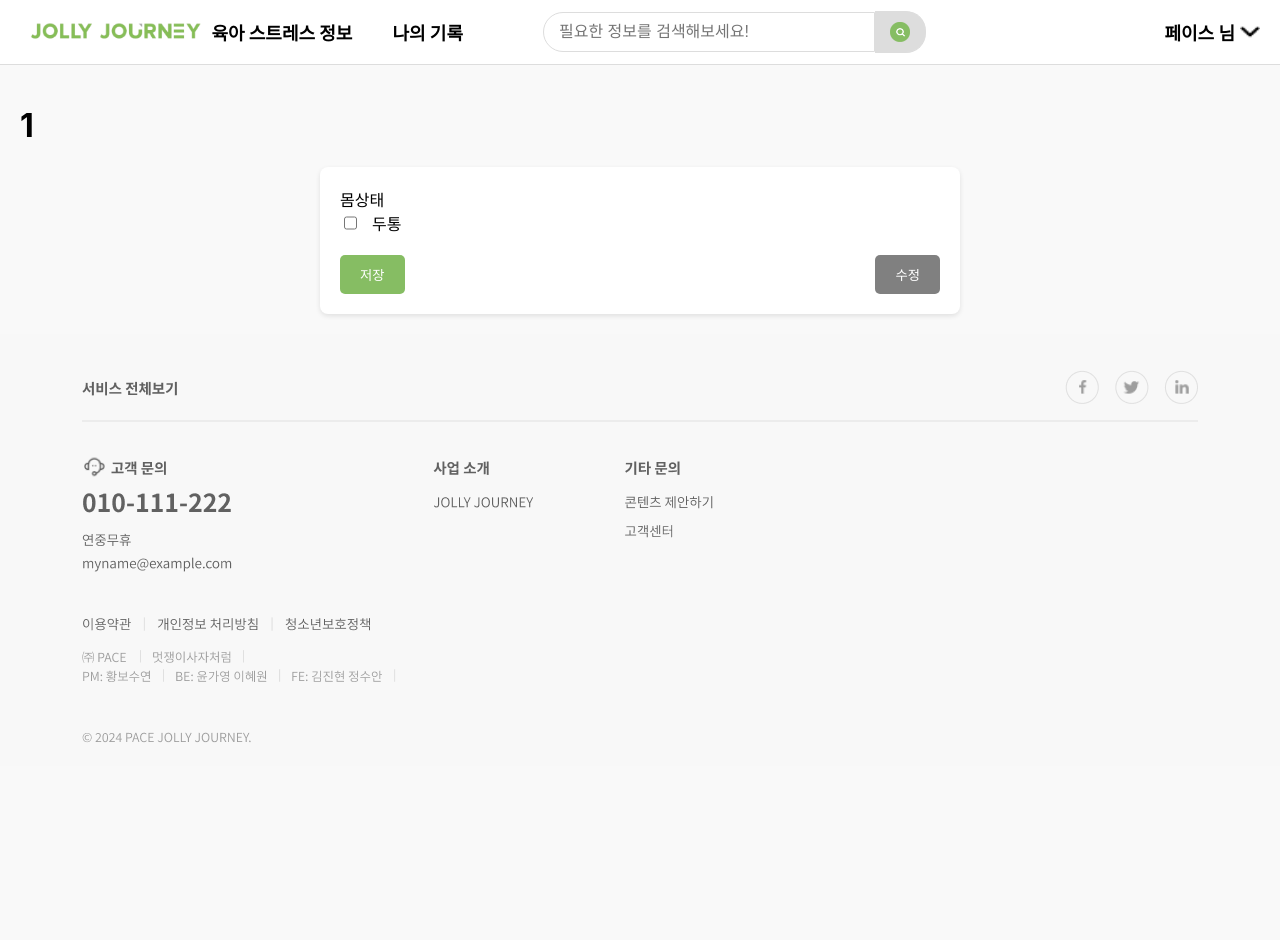
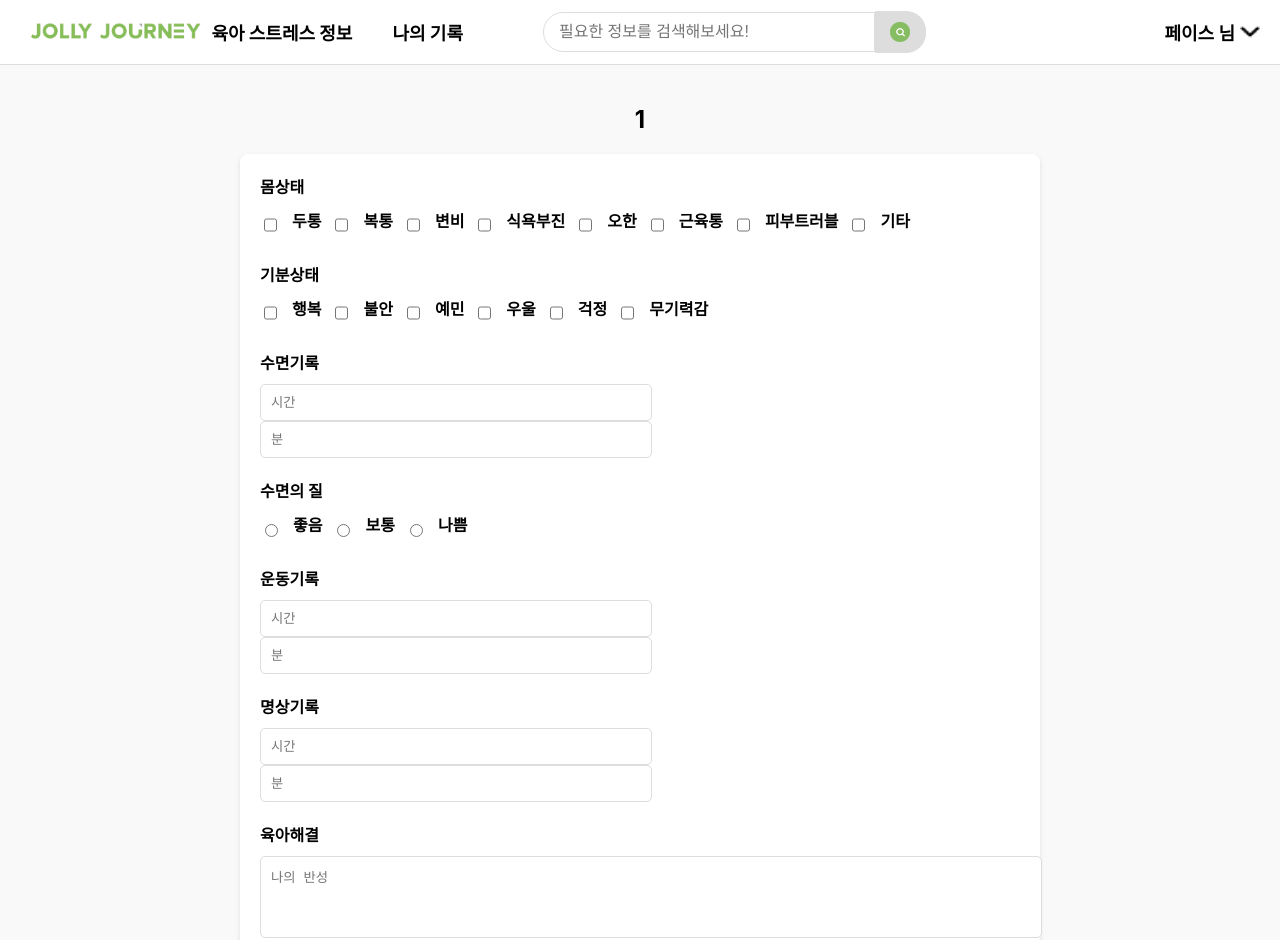
Before and after one commit to Likelion-YeungNam-Univ/12th-JollyJourney-FE, a React (Create React App) app: page /record/1 in a window 1280 px wide. Shown: the top 940 px of the page. Before the commit the page ends 800 px from the top, so only its background shows below. Built offline with nearby package versions, Linux system fonts and the light colour scheme.

Commit message:
Record Detail Modification

```diff
--- a/src/App.js
+++ b/src/App.js
@@ -1,3 +1,4 @@
+// src/App.js
 import React from 'react';
 import { BrowserRouter as Router, Route, Routes } from 'react-router-dom';
 import Board from './components/board/Board';
@@ -10,7 +11,6 @@ import RecordDetail from './components/record/RecordDetail'; // 추가
 import Navbar from './components/common/Navbar';
 import Footer from './components/common/Footer';
 import './App.css';
-
 const App = () => {
   return (
     <Router>
--- a/src/components/record/RecordDetail.css
+++ b/src/components/record/RecordDetail.css
@@ -1,5 +1,8 @@
 .record-detail-container {
     padding: 20px;
+    max-width: 800px;
+    margin: auto;
+    text-align: center;
   }
 
   .record-form {
@@ -7,12 +10,11 @@
     padding: 20px;
     border-radius: 8px;
     box-shadow: 0 2px 5px rgba(0, 0, 0, 0.1);
-    max-width: 600px;
-    margin: auto;
   }
 
   .form-group {
     margin-bottom: 20px;
+    text-align: left;
   }
 
   .checkbox-group {
@@ -23,6 +25,38 @@
 
   .checkbox-group input[type="checkbox"] {
     margin-right: 5px;
+  }
+
+  .radio-group {
+    display: flex;
+    gap: 10px;
+  }
+
+  .radio-group input[type="radio"] {
+    margin-right: 5px;
+  }
+
+  .form-group label {
+    display: block;
+    margin-bottom: 10px;
+    font-weight: bold;
+  }
+
+  .form-group input[type="number"] {
+    width: calc(50% - 10px);
+    margin-right: 10px;
+    padding: 10px;
+    border: 1px solid #ddd;
+    border-radius: 5px;
+  }
+
+  .form-group textarea {
+    width: 100%;
+    padding: 10px;
+    border: 1px solid #ddd;
+    border-radius: 5px;
+    resize: none;
+    height: 60px;
   }
 
   .form-buttons {
--- a/src/components/record/RecordDetail.js
+++ b/src/components/record/RecordDetail.js
@@ -7,20 +7,92 @@ const RecordDetail = () => {
 
   return (
     <div className="record-detail-container">
-      <h1>{date}</h1>
+      <h2>{date}</h2>
       <div className="record-form">
         <div className="form-group">
           <label>몸상태</label>
           <div className="checkbox-group">
             <input type="checkbox" id="headache" />
             <label htmlFor="headache">두통</label>
-            {/* 다른 체크박스들도 추가 */}
+            <input type="checkbox" id="backPain" />
+            <label htmlFor="backPain">복통</label>
+            <input type="checkbox" id="constipation" />
+            <label htmlFor="constipation">변비</label>
+            <input type="checkbox" id="digestiveIssues" />
+            <label htmlFor="digestiveIssues">식욕부진</label>
+            <input type="checkbox" id="vomiting" />
+            <label htmlFor="vomiting">오한</label>
+            <input type="checkbox" id="musclePain" />
+            <label htmlFor="musclePain">근육통</label>
+            <input type="checkbox" id="skinTrouble" />
+            <label htmlFor="skinTrouble">피부트러블</label>
+            <input type="checkbox" id="other" />
+            <label htmlFor="other">기타</label>
           </div>
         </div>
-        {/* 다른 폼 그룹들도 추가 */}
+
+        <div className="form-group">
+          <label>기분상태</label>
+          <div className="checkbox-group">
+            <input type="checkbox" id="happy" />
+            <label htmlFor="happy">행복</label>
+            <input type="checkbox" id="anxiety" />
+            <label htmlFor="anxiety">불안</label>
+            <input type="checkbox" id="sensitive" />
+            <label htmlFor="sensitive">예민</label>
+            <input type="checkbox" id="depressed" />
+            <label htmlFor="depressed">우울</label>
+            <input type="checkbox" id="worry" />
+            <label htmlFor="worry">걱정</label>
+            <input type="checkbox" id="lethargic" />
+            <label htmlFor="lethargic">무기력감</label>
+          </div>
+        </div>
+
+        <div className="form-group">
+          <label>수면기록</label>
+          <input type="number" placeholder="시간" />
+          <input type="number" placeholder="분" />
+        </div>
+
+        <div className="form-group">
+          <label>수면의 질</label>
+          <div className="radio-group">
+            <input type="radio" id="good" name="sleepQuality" />
+            <label htmlFor="good">좋음</label>
+            <input type="radio" id="average" name="sleepQuality" />
+            <label htmlFor="average">보통</label>
+            <input type="radio" id="bad" name="sleepQuality" />
+            <label htmlFor="bad">나쁨</label>
+          </div>
+        </div>
+
+        <div className="form-group">
+          <label>운동기록</label>
+          <input type="number" placeholder="시간" />
+          <input type="number" placeholder="분" />
+        </div>
+
+        <div className="form-group">
+          <label>명상기록</label>
+          <input type="number" placeholder="시간" />
+          <input type="number" placeholder="분" />
+        </div>
+
+        <div className="form-group">
+          <label>육아해결</label>
+          <textarea placeholder="나의 반성"></textarea>
+          <textarea placeholder="나의 해결방안"></textarea>
+        </div>
+
+        <div className="form-group">
+          <label>나의 성취</label>
+          <textarea></textarea>
+        </div>
+
         <div className="form-buttons">
+          <button className="edit-button">수정</button>
           <button className="save-button">저장</button>
-          <button className="edit-button">수정</button>
         </div>
       </div>
     </div>
```
Also changed, not shown: src/components/record/RecordPage.css (line endings or trailing spaces), src/components/record/RecordPage.js (line endings or trailing spaces).
